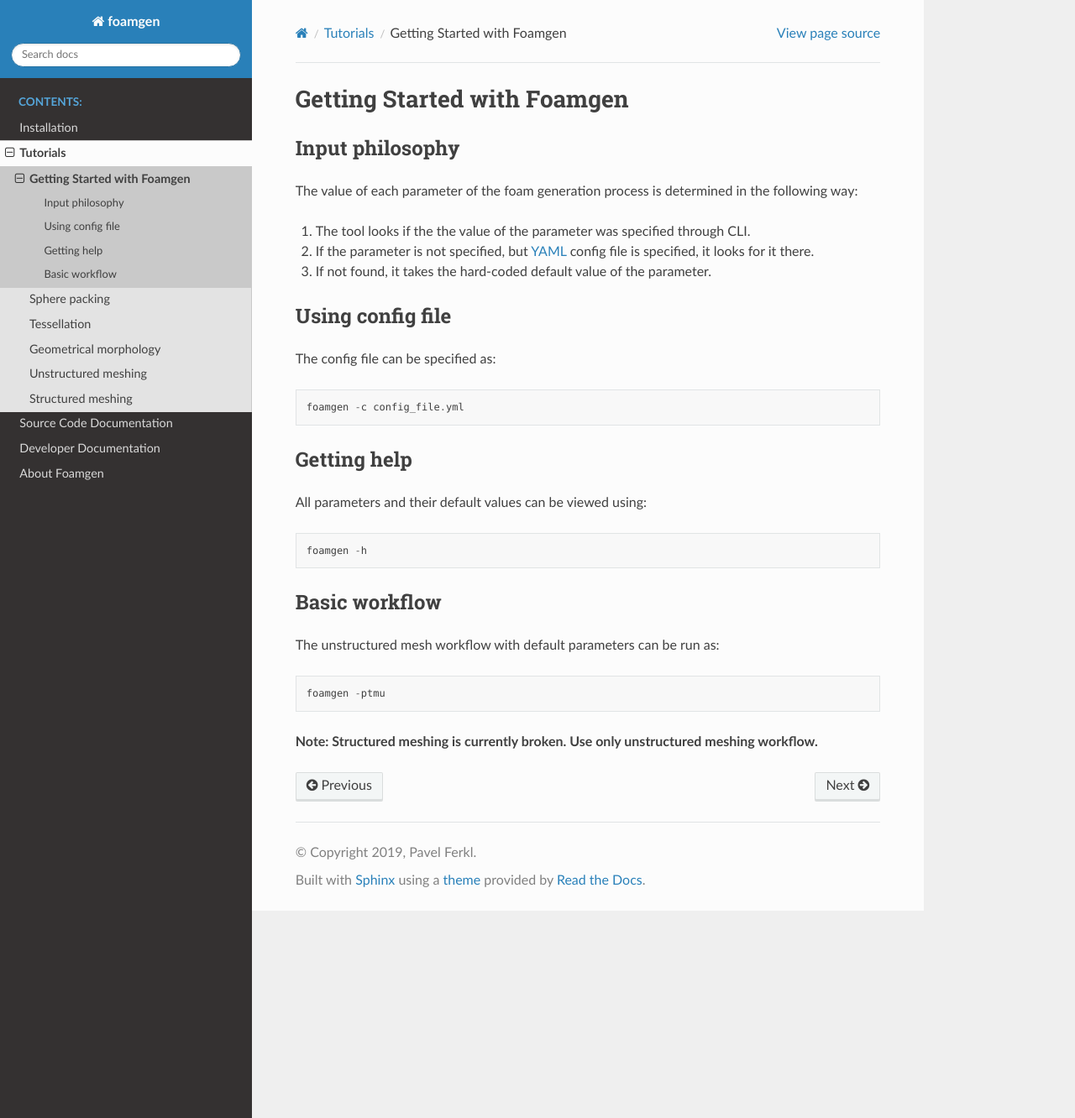
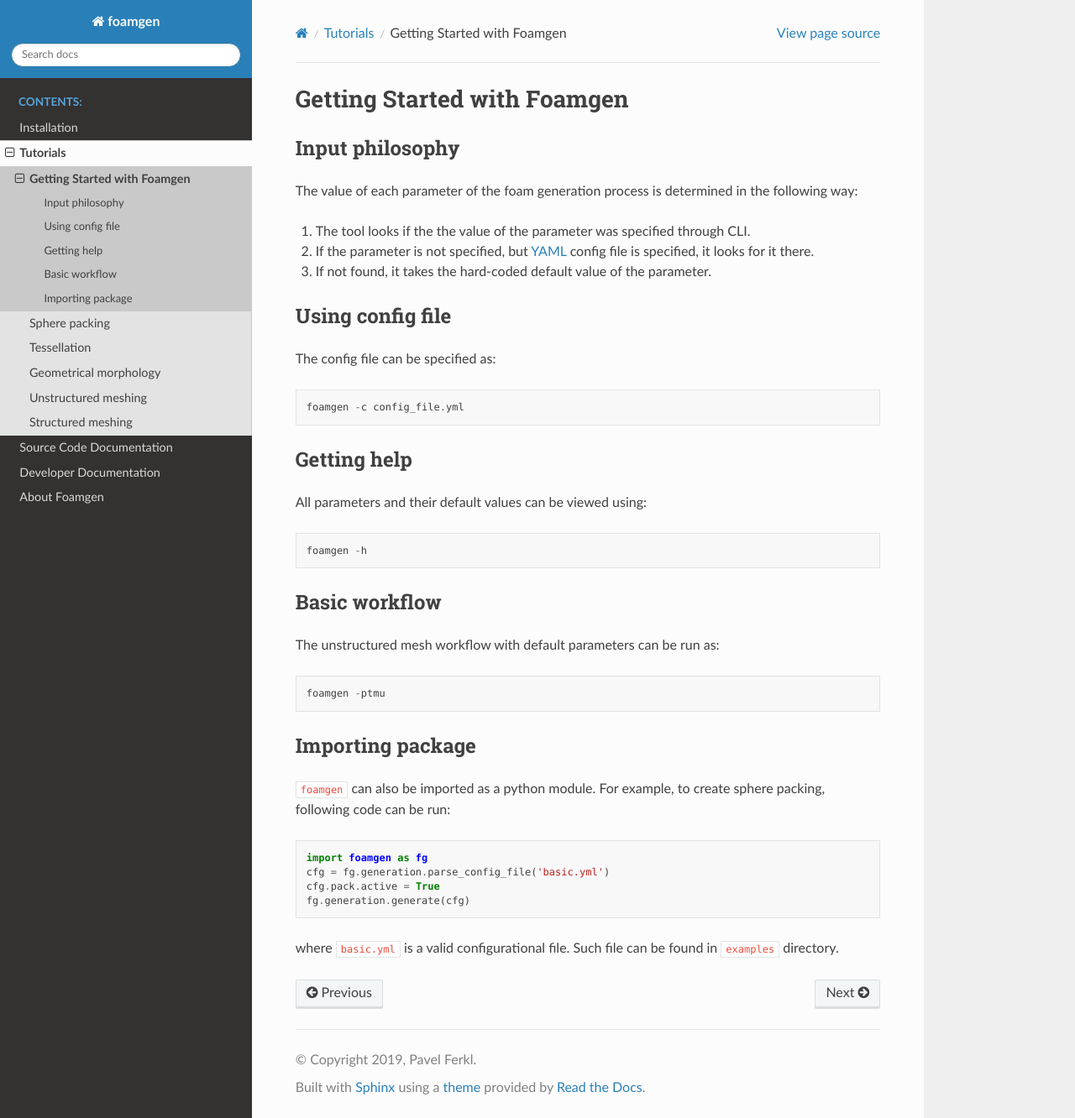
Before and after one commit to japaf/foamgen, a Sphinx documentation site: the page built from docs/source/tutorials/gettingStarted.rst, in a window 1280 px wide and 1332 px high. Shown: the whole window at 84% size. Built offline with Sphinx 7.4.7 and the Read the Docs theme 2.0.0, drawn with Linux system fonts in a browser that asks for light colours.

Commit message:
documenting how to use as python package

```diff
--- a/docs/source/foamgen/foamgen.generation.rst
+++ b/docs/source/foamgen/foamgen.generation.rst
@@ -10,4 +10,5 @@ foamgen.generation
    .. autosummary::
 
       generate
-      parse
+      parse_cli_and_generate
+      parse_config_file
--- a/docs/source/tutorials/gettingStarted.rst
+++ b/docs/source/tutorials/gettingStarted.rst
@@ -33,5 +33,16 @@ The unstructured mesh workflow with default parameters can be run as::
 
     foamgen -ptmu
 
-**Note: Structured meshing is currently broken. Use only unstructured meshing
-workflow.**
+Importing package
+-----------------
+
+``foamgen`` can also be imported as a python module. For example, to create
+sphere packing, following code can be run::
+
+    import foamgen as fg
+    cfg = fg.generation.parse_config_file('basic.yml')
+    cfg.pack.active = True
+    fg.generation.generate(cfg)
+
+where ``basic.yml`` is a valid configurational file. Such file can be found in
+``examples`` directory.
```
